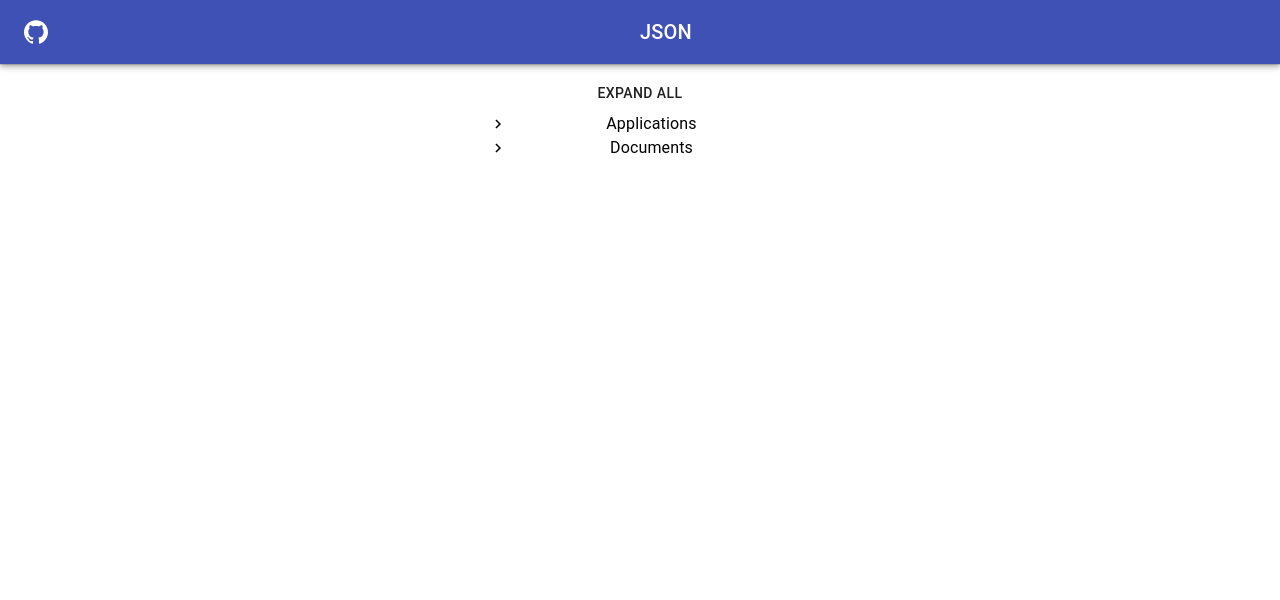
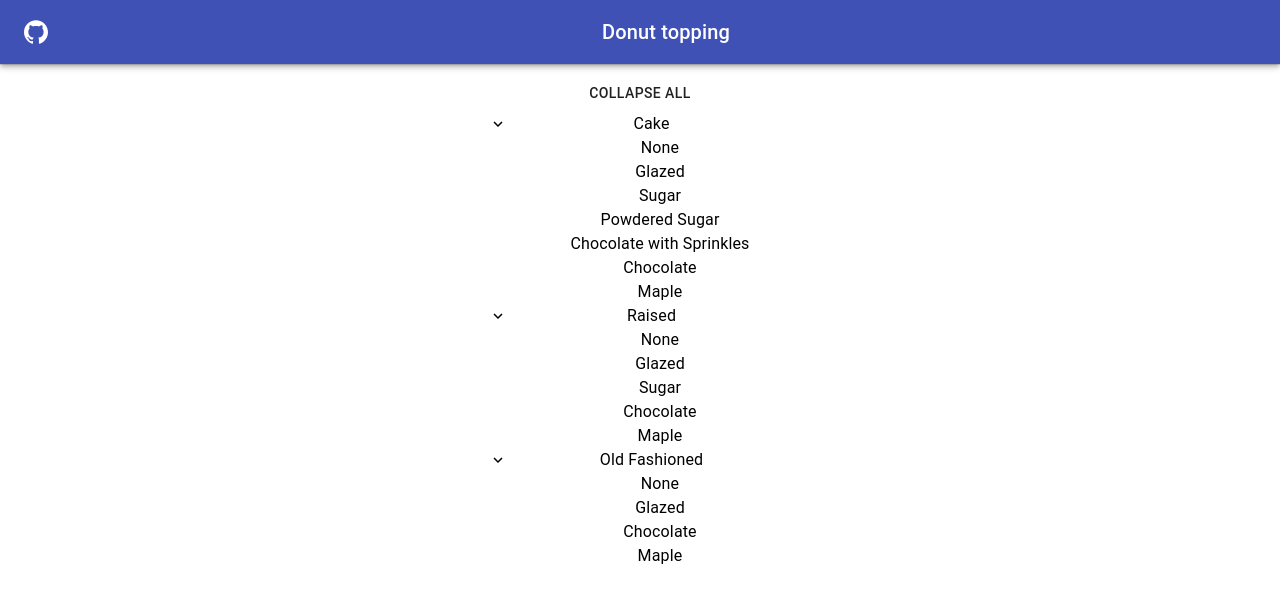
Before and after one commit to 462960/donuts, a React (Create React App) app: page / in a window 1280 px wide. Both pictures are taken after a click on the button "EXPAND ALL". Shown: the top 600 px of the page. Built offline with nearby package versions, Linux system fonts and the light colour scheme.

Commit message:
Expand/collase work correctly

```diff
--- a/src/App.js
+++ b/src/App.js
@@ -1,5 +1,4 @@
 import React from "react";
-import logo from "./logo.svg";
 import "./App.css";
 
 import TopBar from "./components/TopBar";
--- a/src/components/TopBar.js
+++ b/src/components/TopBar.js
@@ -3,7 +3,6 @@ import { makeStyles } from "@material-ui/core/styles";
 import AppBar from "@material-ui/core/AppBar";
 import Toolbar from "@material-ui/core/Toolbar";
 import Typography from "@material-ui/core/Typography";
-import Button from "@material-ui/core/Button";
 import IconButton from "@material-ui/core/IconButton";
 import GitHubIcon from "./GitHubIcon";
 
@@ -38,9 +37,8 @@ export default function TopBar() {
             <GitHubIcon />
           </IconButton>
           <Typography variant="h6" className={classes.title}>
-            JSON
+            Donut topping
           </Typography>
-          {/* <Button color="inherit">Login</Button> */}
         </Toolbar>
       </AppBar>
     </div>
--- a/src/components/UnitsContainer.js
+++ b/src/components/UnitsContainer.js
@@ -1,4 +1,4 @@
-import React from "react";
+import React, { useState, useEffect } from "react";
 
 import UnitsVew from "./UnitsView";
 import JSON from "./../helpers/JSON";
@@ -6,19 +6,26 @@ import JSON from "./../helpers/JSON";
 import Button from "@material-ui/core/Button";
 
 const UnitsContainer = () => {
-  const [expanded, setExpanded] = React.useState([]);
+  const [expanded, setExpanded] = useState([]);
+  const [itemsTree, setItemsTree] = useState([]);
   const buttonText = expanded.length !== 0 ? "Collapse all" : "Expand all ";
 
   const toggleAll = () => {
-    setExpanded([]);
+    expanded.length !== 0 ? setExpanded([]) : setExpanded(itemsTree);
   };
+
+  useEffect(() => {
+    let arr = [];
+    JSON.map(x => arr.push(x.id));
+    setItemsTree(arr);
+  }, []);
 
   return (
     <div className="units-container">
       <Button onClick={toggleAll} fullWidth>
         {buttonText}
       </Button>
-      <UnitsVew expanded={expanded} setExpanded={setExpanded} />
+      <UnitsVew expanded={expanded} setExpanded={setExpanded} JSON={JSON} />
     </div>
   );
 };
--- a/src/components/UnitsView.js
+++ b/src/components/UnitsView.js
@@ -13,13 +13,23 @@ const useStyles = makeStyles({
   }
 });
 
-export default function UnitsView({ expanded, setExpanded }) {
+export default function UnitsView({ expanded, setExpanded, JSON }) {
   const classes = useStyles();
 
   const handleChange = (e, nodes) => {
     setExpanded(nodes);
   };
-  //   console.log(expanded);
+
+  const mapTreeItem = arr => {
+    return arr.map(x => (
+      <TreeItem key={x.id} nodeId={x.id} label={x.type}>
+        {x.topping.map(y => (
+          <TreeItem key={y.id} nodeId={y.id} label={y.type} />
+        ))}
+      </TreeItem>
+    ));
+  };
+
   return (
     <TreeView
       className={classes.root}
@@ -28,19 +38,7 @@ export default function UnitsView({ expanded, setExpanded }) {
       expanded={expanded}
       onNodeToggle={handleChange}
     >
-      <TreeItem nodeId="1" label="Applications">
-        <TreeItem nodeId="2" label="Calendar" />
-        <TreeItem nodeId="3" label="Chrome" />
-        <TreeItem nodeId="4" label="Webstorm" />
-      </TreeItem>
-      <TreeItem nodeId="5" label="Documents">
-        <TreeItem nodeId="6" label="Material-UI">
-          <TreeItem nodeId="7" label="src">
-            <TreeItem nodeId="8" label="index.js" />
-            <TreeItem nodeId="9" label="tree-view.js" />
-          </TreeItem>
-        </TreeItem>
-      </TreeItem>
+      {mapTreeItem(JSON)}
     </TreeView>
   );
 }
--- a/src/helpers/JSON.js
+++ b/src/helpers/JSON.js
@@ -1,8 +1,7 @@
 const JSON = [
   {
     id: "0001",
-    type: "donut",
-    name: "Cake",
+    type: "Cake",
     ppu: 0.55,
     batters: {
       batter: [
@@ -24,8 +23,7 @@ const JSON = [
   },
   {
     id: "0002",
-    type: "donut",
-    name: "Raised",
+    type: "Raised",
     ppu: 0.55,
     batters: {
       batter: [{ id: "1001", type: "Regular" }]
@@ -40,8 +38,7 @@ const JSON = [
   },
   {
     id: "0003",
-    type: "donut",
-    name: "Old Fashioned",
+    type: "Old Fashioned",
     ppu: 0.55,
     batters: {
       batter: [
```
